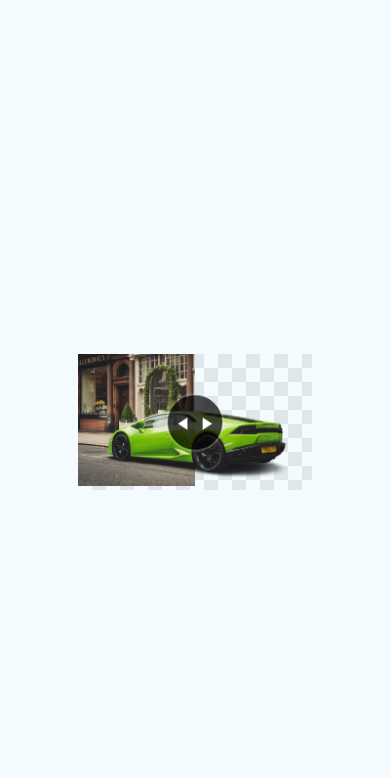
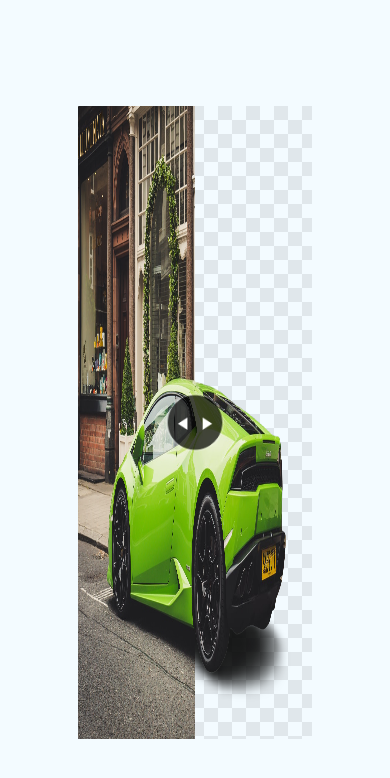
Before and after one commit to kailash34Dev/JavaScript-Projects, a plain HTML site: page Image Background Change Effect/index.html in a window 390 px wide. Drawn offline with Linux system fonts and the light colour scheme.

Commit message:
Initial files/folders

```diff
--- a/Image Background Change Effect/index.html
+++ b/Image Background Change Effect/index.html
@@ -11,9 +11,9 @@
 <body>
     <div class="container">
         <div class="img-box">
-            <img src="images/transparent.png" width="100%">
+            <img src="images/transparent.png" width="100%" height="100%">
             <div class="img-wrap">
-                <img src="images/original.jpg" id="original-img">
+                <img src="images/original.jpg" id="original-img" width="100%" height="100%">
             </div>
             <span id="line">
                 <img src="images/arrow.png" class="arrow">
--- a/Image Background Change Effect/styles.css
+++ b/Image Background Change Effect/styles.css
@@ -15,6 +15,7 @@
 
 .img-box {
     width: 60%;
+    height: 75%;
     background: url(images/background.png);
     position: relative;
     overflow: hidden;
@@ -22,6 +23,7 @@
 
 .img-wrap {
     width: 50%;
+    height: 100%;
     position: absolute;
     left: 0;
     top: 0;
```
Also changed, not shown: Drag & Drop/styles.css (+8 -1 lines).
